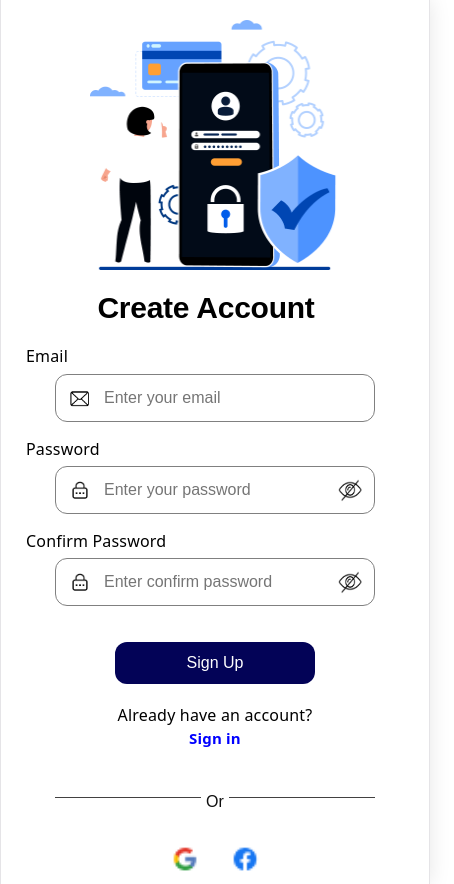
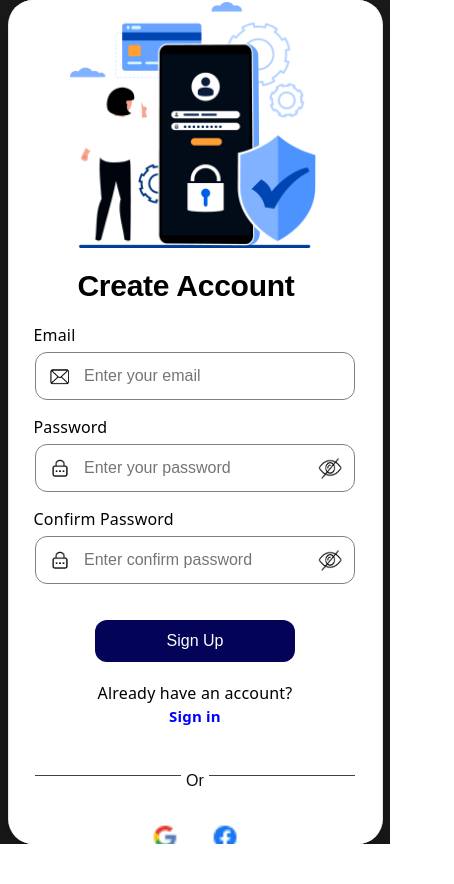
Before and after one commit to rumpa169/Recharge, a React (Vite) app in the folder React/: page /Signup in a window 390 px wide. Shown: the whole page, 454 px wide, since content can reach past the window. After the commit the page ends 844 px from the top, so only its background shows below. Built offline with nearby package versions, Linux system fonts and the light colour scheme.

Commit message:
Add global mobile frame layout

```diff
--- a/React/src/index.css
+++ b/React/src/index.css
@@ -113,15 +113,25 @@ code {
 
 
 body {
-  background-color: #f0f2f5;
+
+  background-color: #1a1a1a;
+  display: flex;
+  justify-content: center;
+  align-items: center;
+  min-height: 100vh;
+  margin: 0;
+
 }
 
 
 
 #root {
-  max-width: 430px;
-  margin: 0 auto;
-  min-height: 100vh;
+  width: 375px;
+  height: 812px;
+  border-radius: 25px;
+
+  overflow: hidden;
   background-color: #ffffff;
-  box-shadow: 0 0 20px rgba(0, 0, 0, 0.1);
+  box-shadow: 0 10px 30px rgba(0, 0, 0, 0.3);
+
 }
```
